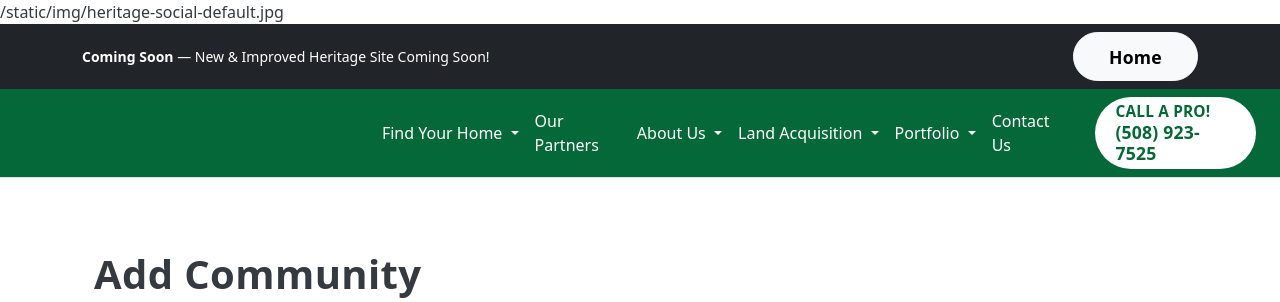
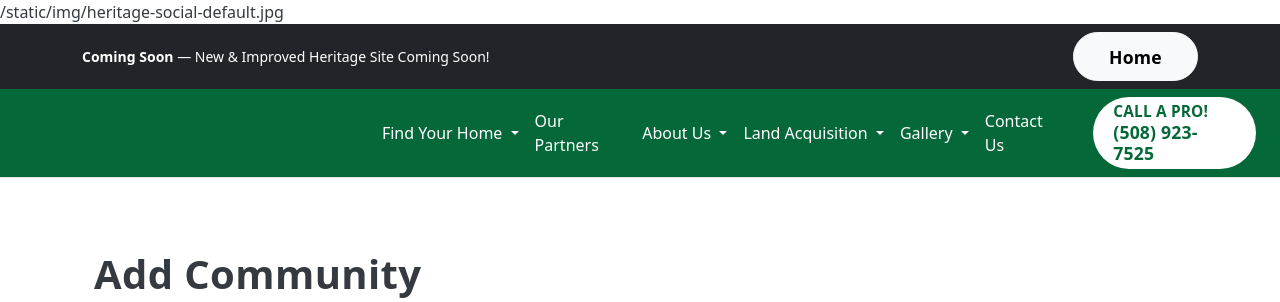
Before and after one commit to mprovost129/HeritageRCH, a Django app: page /employee-portal/communities/add/ in a window 1280 px wide. Shown: the top 302 px of the page. Run offline with Django 5.2, Linux system fonts and the light colour scheme; a user stored in the database is signed in; data comes from the database, SQL or seed files in the repository; some libraries are stand-ins or nearby versions.

Commit message:
Update navigation: Add Gallery dropdown with Active Projects (full gallery) and Completed Projects (full gallery) as requested by client.

```diff
--- a/templates/includes/_header.html
+++ b/templates/includes/_header.html
@@ -87,16 +87,15 @@
             </ul>
           </li>
 
-          <!-- PORTFOLIO -->
+          <!-- GALLERY -->
           <li class="nav-item dropdown">
-            <a class="nav-link dropdown-toggle" href="#" id="portfolioDropdown"
+            <a class="nav-link dropdown-toggle" href="#" id="galleryDropdown"
                role="button" data-bs-toggle="dropdown" aria-expanded="false">
-              Portfolio
+              Gallery
             </a>
-            <ul class="dropdown-menu" aria-labelledby="portfolioDropdown">
-              <li><a class="dropdown-item" href="/gallery/">Media Gallery</a></li>
-              <li><a class="dropdown-item" href="/completed-projects/">Completed Projects</a></li>
-              <li><a class="dropdown-item" href="/upcoming-projects/">Upcoming Projects</a></li>
+            <ul class="dropdown-menu" aria-labelledby="galleryDropdown">
+              <li><a class="dropdown-item" href="/gallery/">Active Projects (Full Gallery)</a></li>
+              <li><a class="dropdown-item" href="/completed-projects/">Completed Projects (Full Gallery)</a></li>
             </ul>
           </li>
 
```
